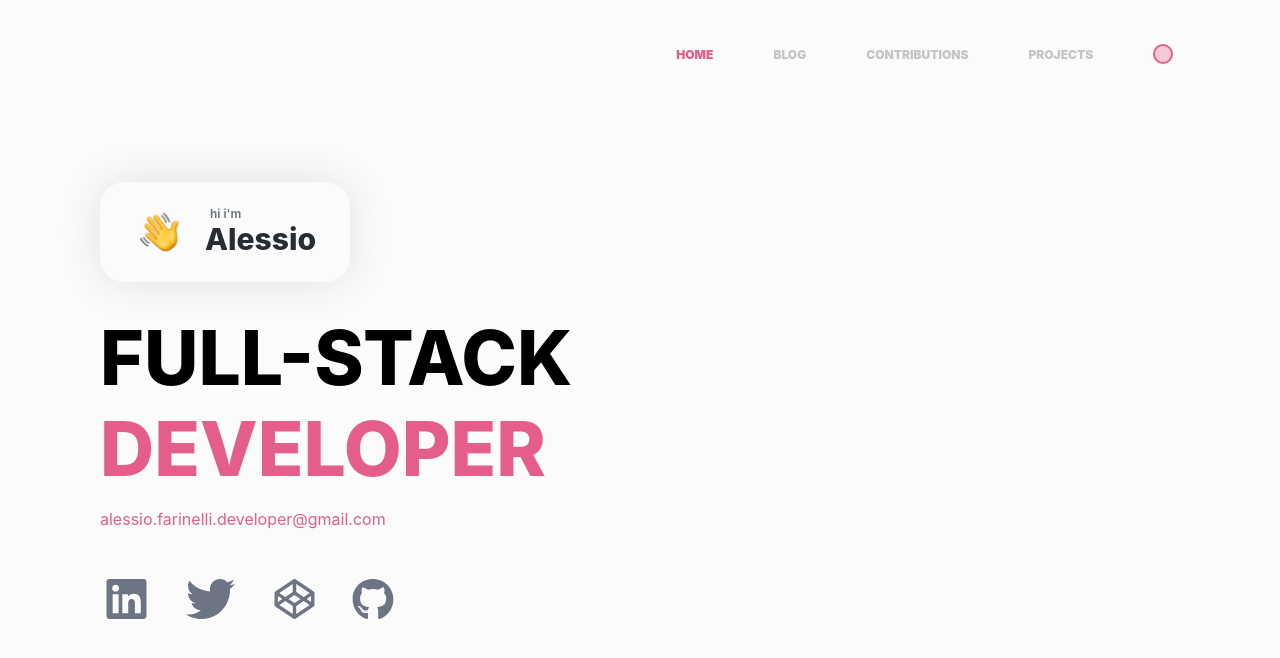
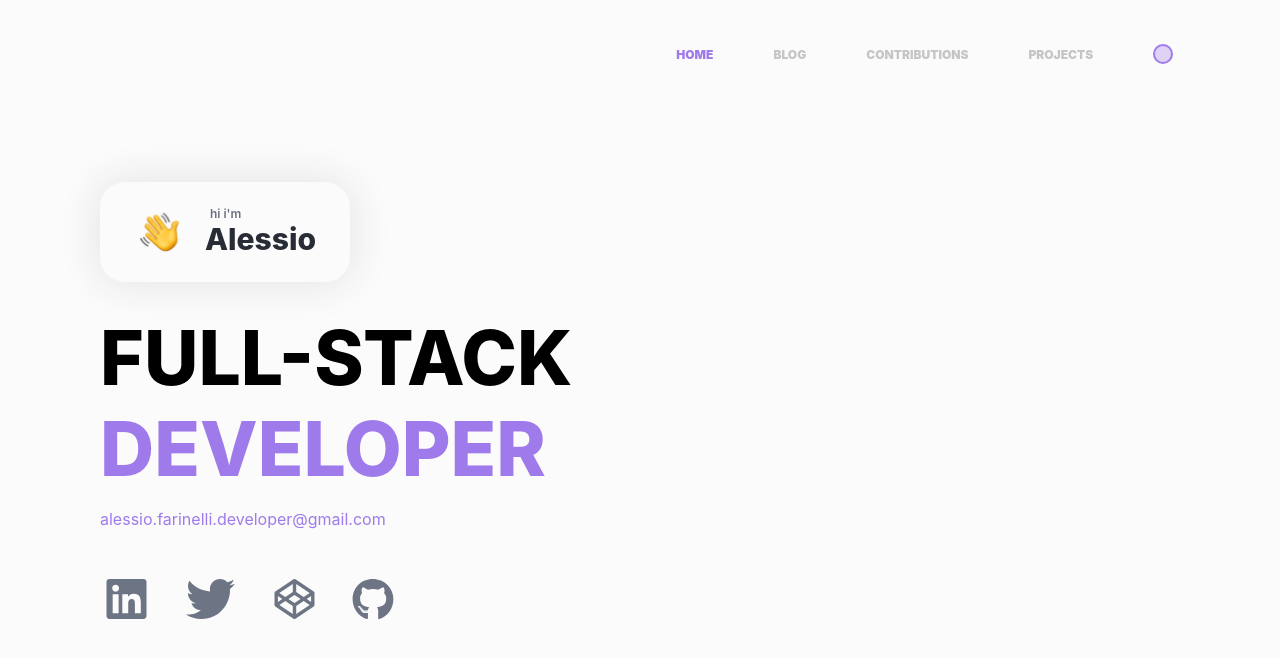
Before and after one commit to faridevnz/React-Portfolio, a React (Create React App) app: page / in a window 1280 px wide. Shown: the top 658 px of the page. Built offline with nearby package versions, Linux system fonts and the light colour scheme.

Commit message:
refactor(Colors): changed primary fucsia color

```diff
--- a/src/style/_colors.scss
+++ b/src/style/_colors.scss
@@ -1,8 +1,10 @@
 :root {
 
     // primary colors
-    --primary-fucsia: #E45D8B;
-    --primary-fucsia-50: #E45D8B50;
+    // --primary-fucsia: #E45D8B;
+    // --primary-fucsia-50: #E45D8B50;
+    --primary-fucsia: #9F7AEA;
+    --primary-fucsia-50: #9F7AEA50;
     --primary-orange: #FFAE10;
     --primary-orange-50: #FFAE1050;
     --primary-azure: #108CFF;
```
